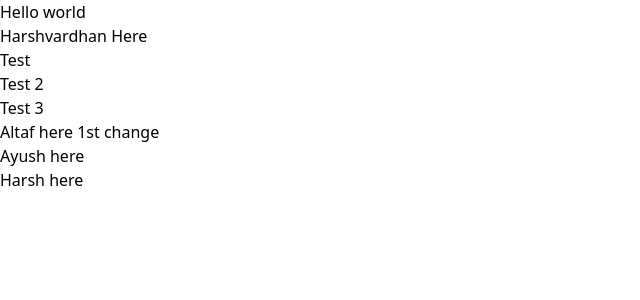
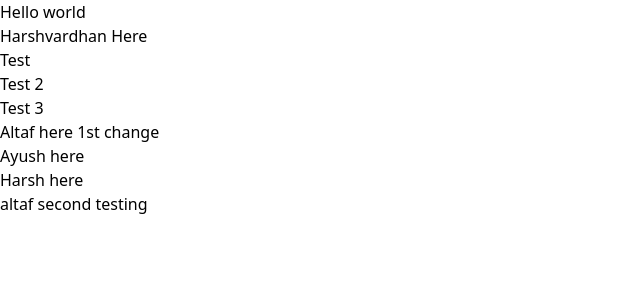
Before and after one commit to Ayush-Sharma-2023/sapp, a Next.js app: page / in a window 1280 px wide. Shown: the top 300 px of the page, without its empty margins (0-640 px from the left). Built offline with nearby package versions, Linux system fonts and the light colour scheme.

Commit message:
Altaf commit

```diff
--- a/app/page.tsx
+++ b/app/page.tsx
@@ -10,6 +10,7 @@ export default function Home() {
   <h3>Altaf here 1st change</h3>
   <h2>Ayush here</h2>
   <h1>Harsh here</h1>
+  <h3>altaf second testing</h3>
 
 
     {/* /*
```
